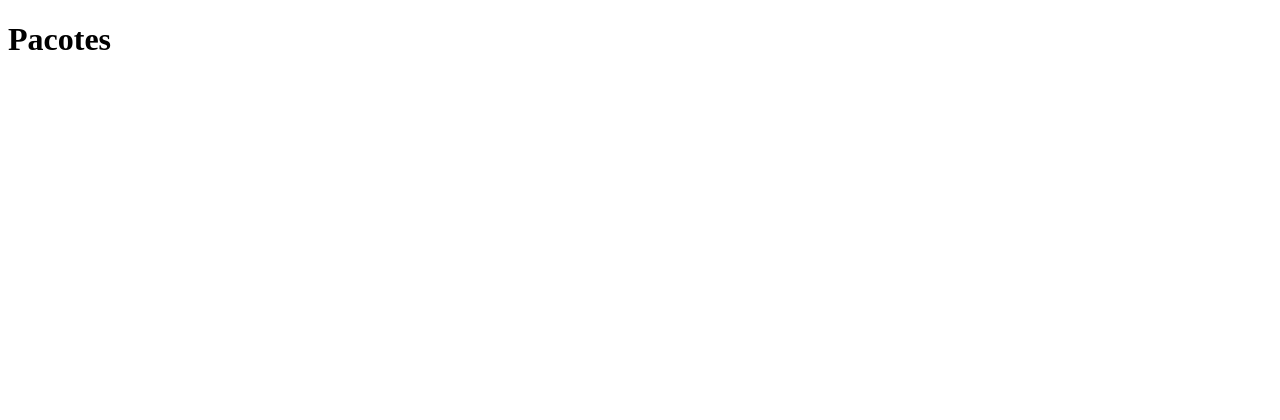
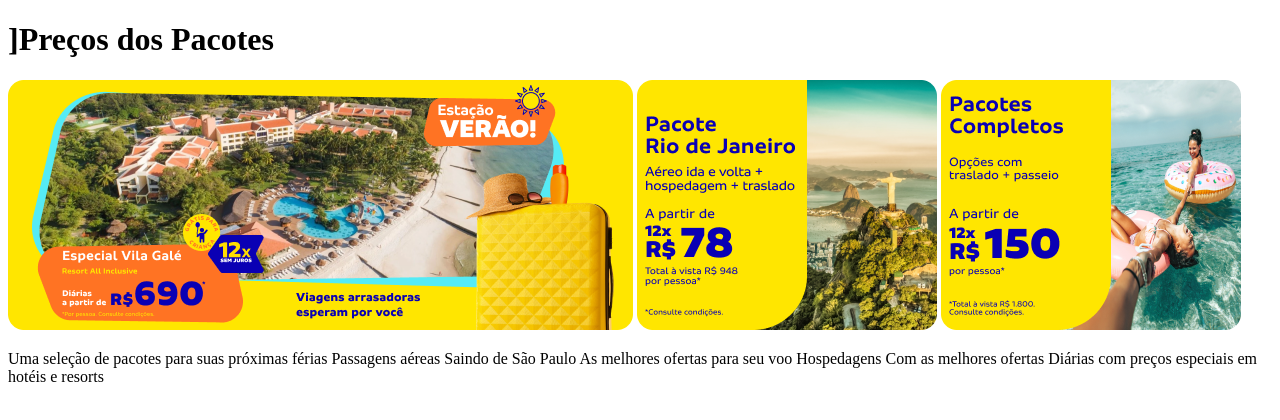
Before and after one commit to Giovanni-Azevedo/ANCORAGEM, a plain HTML site: page pacotes.html in a window 1280 px wide. Drawn offline with Linux system fonts and the light colour scheme.

Commit message:
pacotes adicionados

```diff
--- a/pacotes.html
+++ b/pacotes.html
@@ -6,6 +6,18 @@
     <title>Document</title>
 </head>
 <body>
-    <h1>Pacotes</h1>
+    <div>
+        <h1>]Preços dos Pacotes</h1>
+        <img src="./assets/pacotes1.png" alt="">
+        <img src="./assets/pacote2.png" alt="">
+        <img src="./assets/pacote3.png" alt="">
+        <p>Uma seleção de pacotes para suas próximas férias
+            Passagens aéreas
+           Saindo de São Paulo
+           As melhores ofertas para seu voo
+            Hospedagens
+           Com as melhores ofertas
+           Diárias com preços especiais em hotéis e resorts</p>
+    </div>
 </body>
 </html>
```
Also changed, not shown: assets/pacote2.png (added), assets/pacote3.png (added), assets/pacotes1.png (added).
